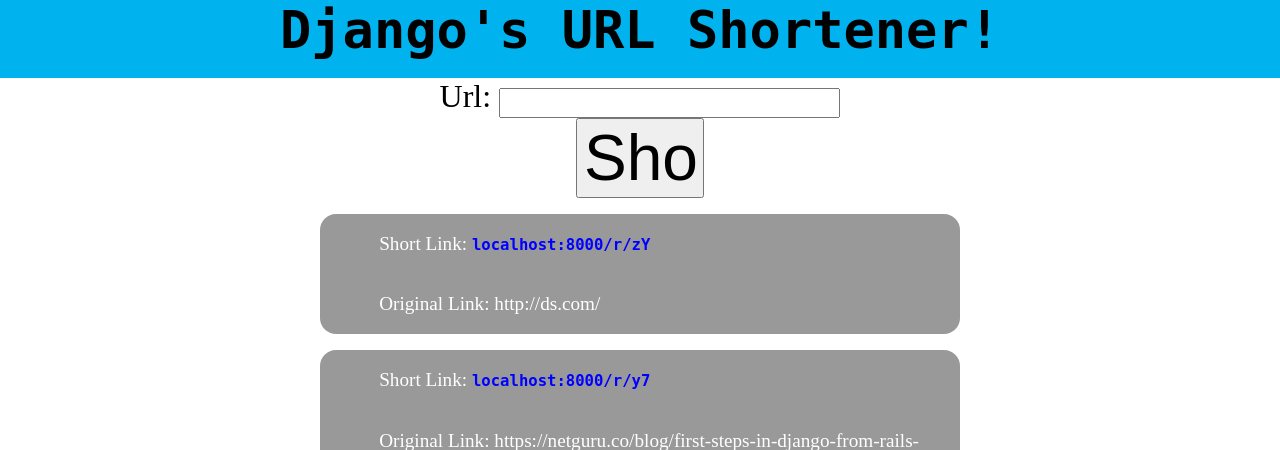
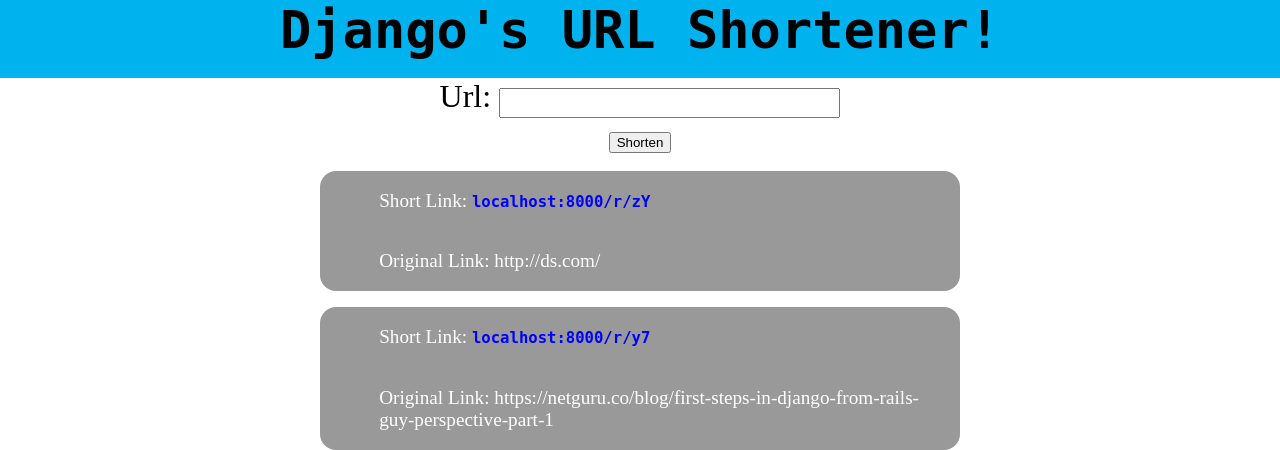
Before and after one commit to clickclickonsal/url_shortener_django, a Django app: page / in a window 1280 px wide. Shown: the top 450 px of the page. Run offline with Django 3.2, Linux system fonts and the light colour scheme; data comes from the database, SQL or seed files in the repository; both versions use the stored data as it was after the commit.

Commit message:
deleted submit button styling from css file

```diff
--- a/shorturls/static/shorturls/main.css
+++ b/shorturls/static/shorturls/main.css
@@ -27,11 +27,6 @@ form {
 #id_url {
 	width: 25em;
 	height: 1.8em;
-}
-
-input[type="submit"] {
-	font-size: 2em;
-	width: 2em;
 }
 
 ul {
```
Also changed, not shown: shorturls.db, 1 other file.
